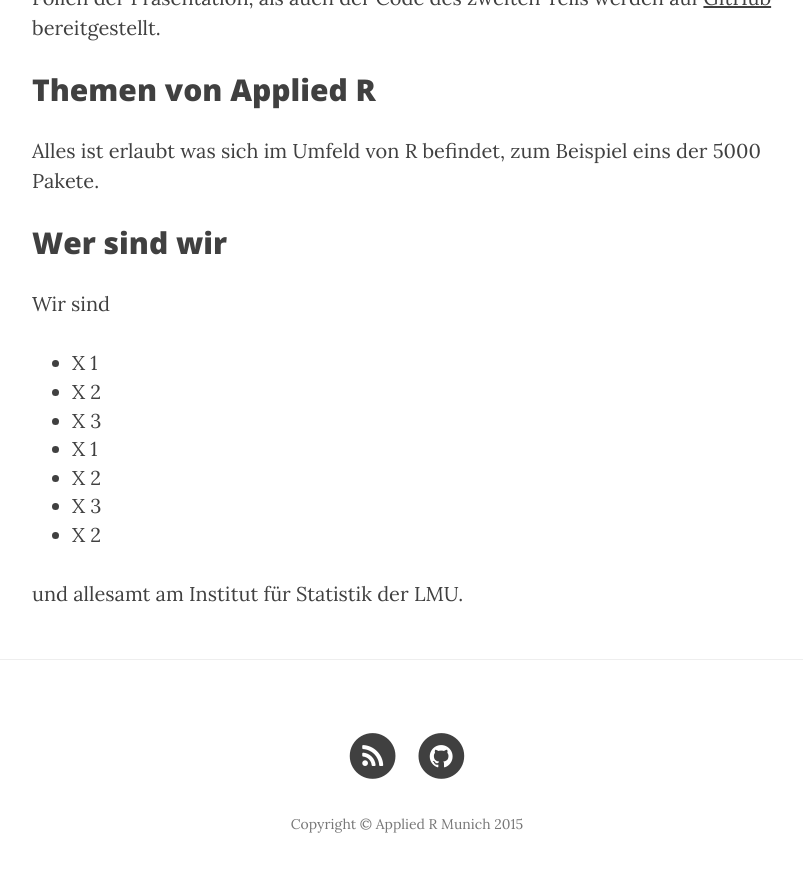
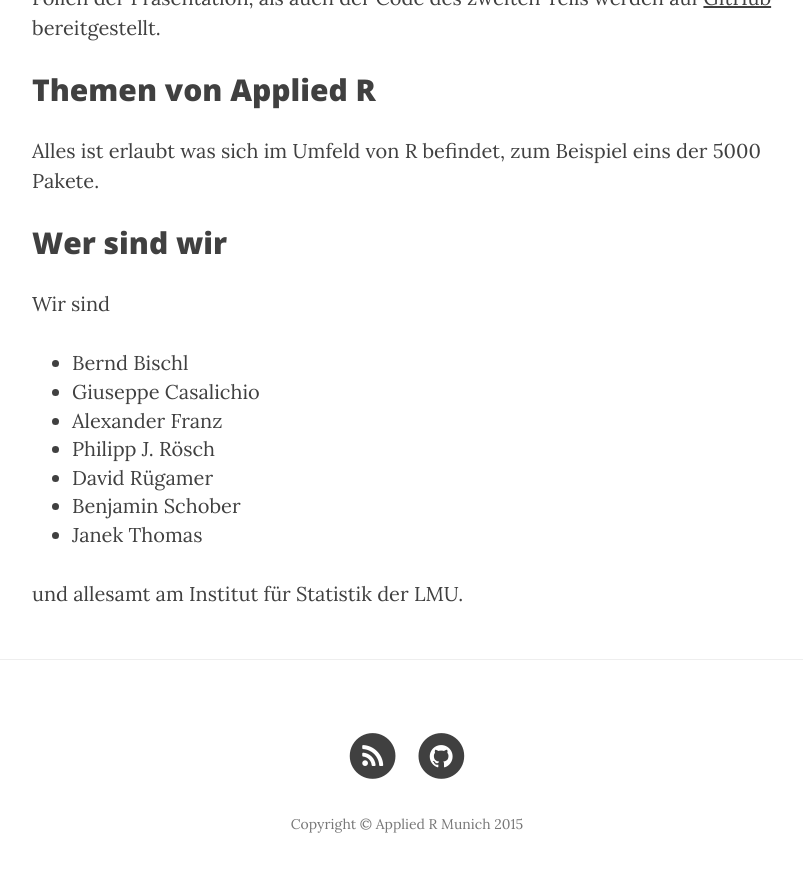
Before and after one commit to lmu-applied-r/lmu-applied-r.github.io, a Jekyll site: the page built from about.html, in a window 1280 px wide and 900 px high, scrolled down 1331 px. Shown: the top 872 px of the window, without its empty margins (233-1036 px from the left). Built offline with Jekyll 4.4.1, drawn with Linux system fonts in a browser that asks for light colours; nearby versions of some CDN libraries.

Commit message:
names update

```diff
--- a/about.html
+++ b/about.html
@@ -38,13 +38,13 @@ header-img: "img/about-bg.jpg"
 <p>Wir sind </p>
 
     <ul type="Disc">
-        <li>X 1</li>
-        <li>X 2</li>
-        <li>X 3</li>
-        <li>X 1</li>
-        <li>X 2</li>
-        <li>X 3</li>
-        <li>X 2</li>
+        <li>Bernd Bischl</li>
+        <li>Giuseppe Casalichio </li>
+        <li>Alexander Franz</li>
+        <li>Philipp J. Rösch</li>
+        <li>David Rügamer</li>
+        <li>Benjamin Schober</li>
+        <li>Janek Thomas </li>
     </ul>
 
 <p> und allesamt am Institut für Statistik der LMU. </p>
```
